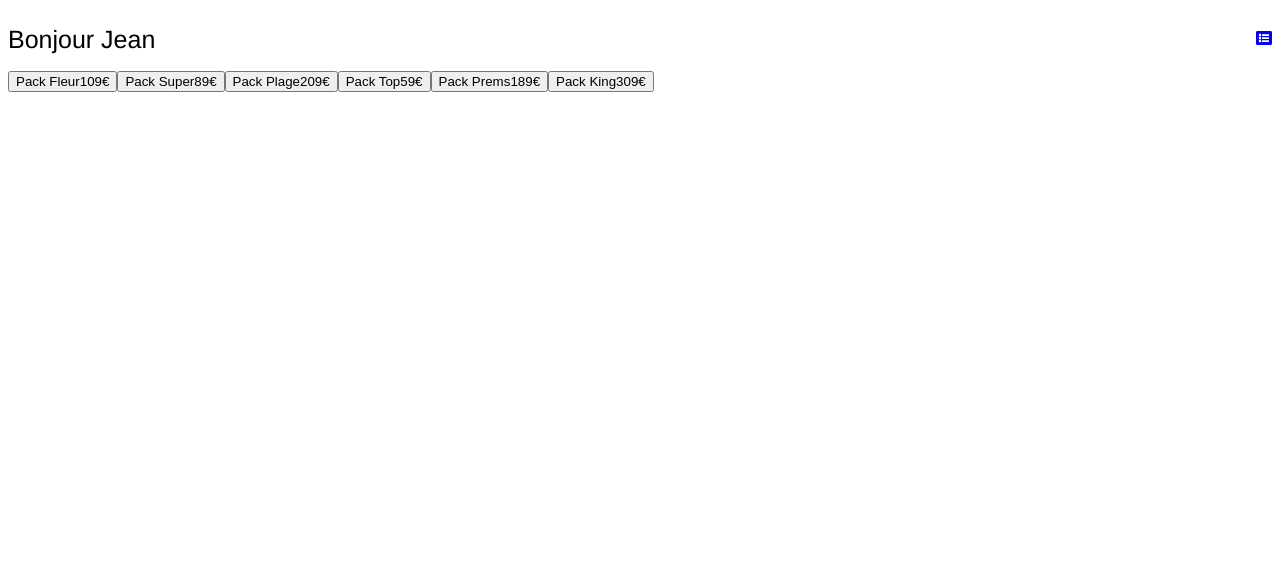
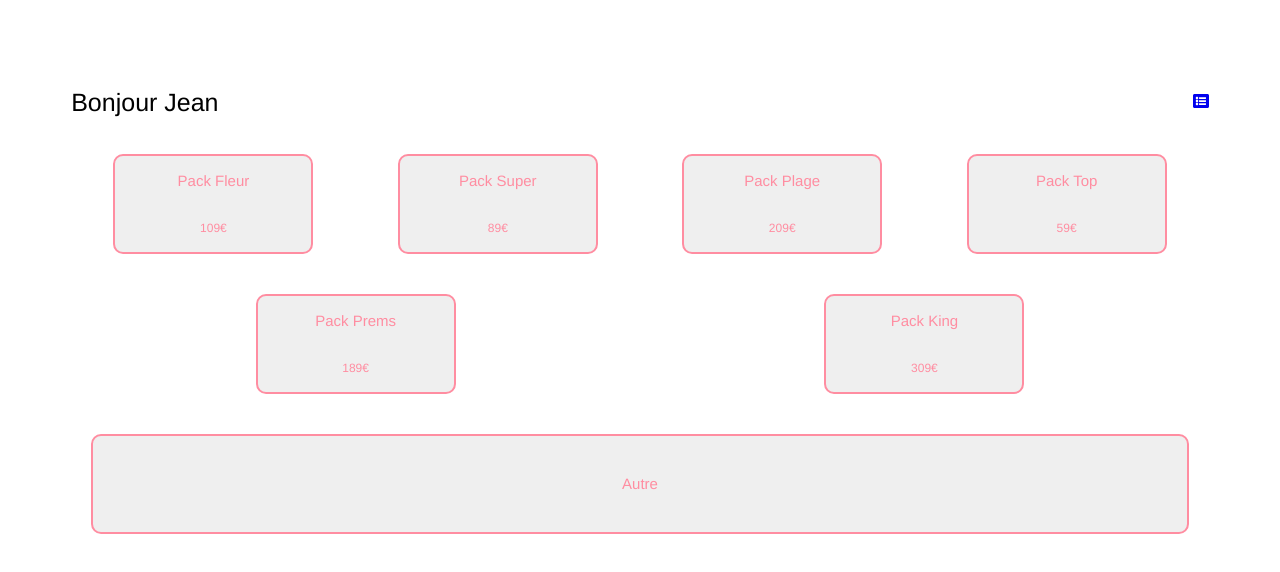
Before and after one commit to Corentin-glt/kata, a React app: page /#/report in a window 1280 px wide. Shown: the top 572 px of the page. Built offline with nearby package versions, Linux system fonts and the light colour scheme.

Commit message:
first draft buttons

```diff
--- a/src/Components/buttonArray/buttonArray.js
+++ b/src/Components/buttonArray/buttonArray.js
@@ -6,13 +6,20 @@ export default function ButtonArray(props) {
     <div className="buttonArrayContainer">
       {props.array.map(item => {
         return (
+          <div className="buttonContainer">
             <button className="buttonArray">
               <label className="buttonArrayTitle">Pack {item.name}</label>
               <label className="buttonArrayPrice">{item.price}€</label>
             </button>
+          </div>
         )
       })
       }
+      <div className="buttonContainerOther">
+        <button className="buttonArrayOther">
+          <label className="buttonArrayTitle">Autre</label>
+        </button>
+      </div>
     </div>
   )
 }
--- a/src/Components/buttonArray/buttonArray.scss
+++ b/src/Components/buttonArray/buttonArray.scss
@@ -0,0 +1,62 @@
+$maxPercentage: 100%;
+$labelTitleFontSize: 15px;
+$labelPriceFontSize: 12px;
+$buttonFontFamily: Helvetica, sans-serif;
+$buttonColor: darken(pink, 10%);
+
+@mixin flexRowSpaceAround() {
+  display: flex;
+  flex-direction: row;
+  justify-content: space-around;
+  align-items: center;
+}
+
+@mixin flexColumnCenter() {
+  display: flex;
+  flex-direction: column;
+  justify-content: space-around;
+  align-items: center;
+}
+
+.buttonArrayContainer {
+  width: $maxPercentage;
+  height: $maxPercentage;
+  @include flexRowSpaceAround();
+  flex-wrap: wrap;
+  flex-grow: 2;
+  .buttonContainer {
+    padding: 20px;
+    .buttonArray {
+      width: 200px;
+      height: 100px;
+      border: solid 2px $buttonColor;
+      border-radius: 10px;
+      cursor: pointer;
+      @include flexColumnCenter();
+    }
+  }
+  .buttonContainerOther {
+    padding: 20px;
+    width: $maxPercentage;
+    .buttonArrayOther {
+      width: $maxPercentage;
+      height: 100px;
+      border: solid 2px $buttonColor;
+      border-radius: 10px;
+      cursor: pointer;
+      @include flexColumnCenter();
+    }
+  }
+}
+
+.buttonArrayTitle {
+  font-family: $buttonFontFamily;
+  font-size: $labelTitleFontSize;
+  color: $buttonColor
+}
+
+.buttonArrayPrice {
+  font-family: $buttonFontFamily;
+  font-size: $labelPriceFontSize;
+  color: $buttonColor;
+}
--- /dev/null
+++ b/src/Pages/Home/home.scss
@@ -0,0 +1,8 @@
+@import '../../Components/menu/menu.scss';
+
+$maxPercentage : 100%;
+
+.mainContainer {
+  height: $maxPercentage;
+  padding: 5%;
+}
--- /dev/null
+++ b/src/Pages/Report/report.scss
@@ -0,0 +1 @@
+@import '../../Components/buttonArray/buttonArray.scss';
--- a/src/index.scss
+++ b/src/index.scss
@@ -1 +1,3 @@
-@import 'Components/menu/menu.scss';
+@import 'Pages/Report/report.scss';
+@import 'Pages/Stats/stats.scss';
+@import 'Pages/Home/home.scss';
--- a/src/routes.js
+++ b/src/routes.js
@@ -16,17 +16,14 @@ const history = createHashHistory();
 
 
 
-
 function Root({store}) {
   return (
     <Provider store={store}>
       <Router history={history}>
-        <div>
           <Switch>
             <Route path="/" component={Home}/>
             <Route component={Error404}/>
           </Switch>
-        </div>
       </Router>
     </Provider>
   )
```
Also changed, not shown: src/Pages/Stats/stats.scss (added). Lines whose indentation alone changed are shown as unchanged.
